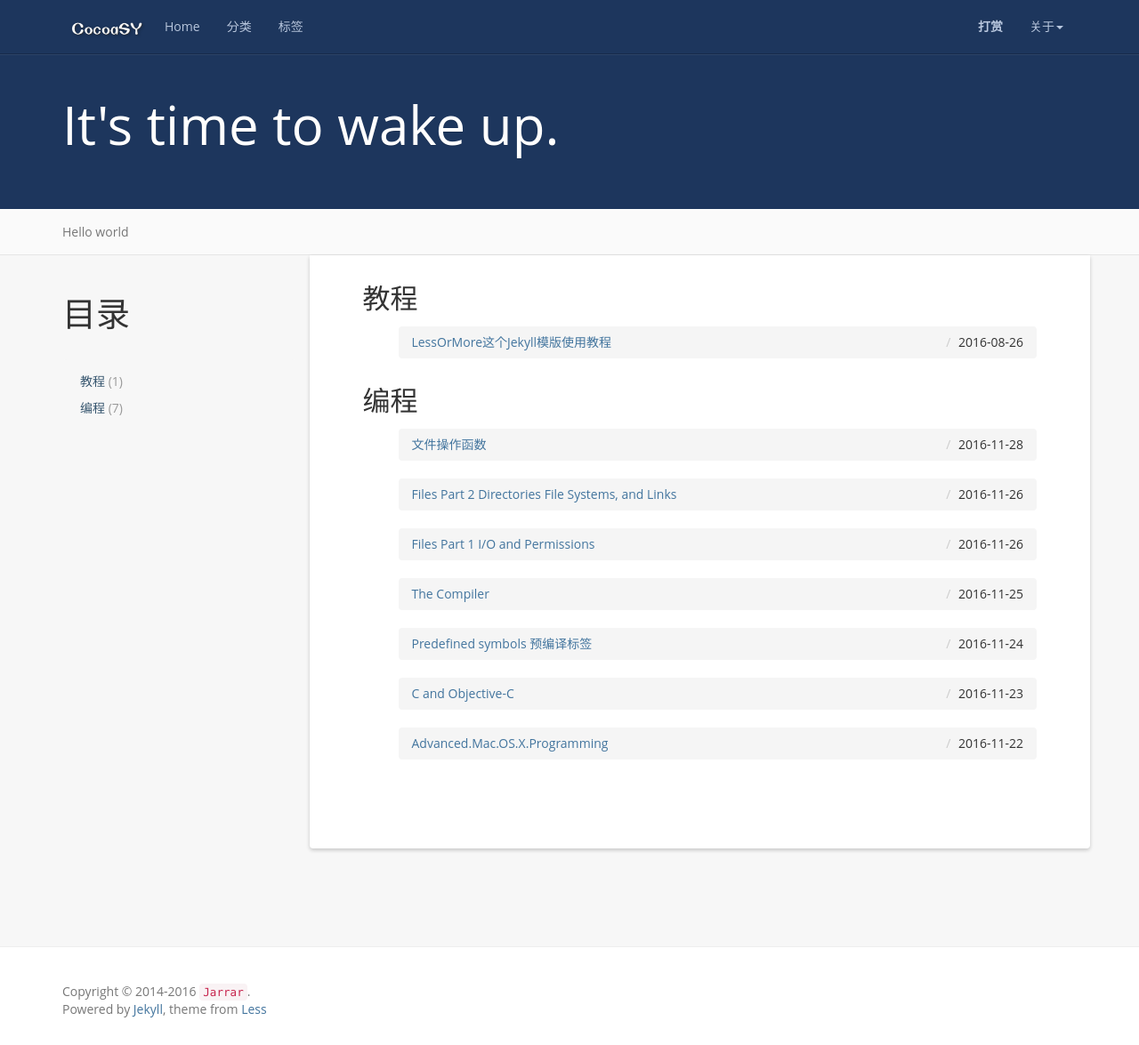
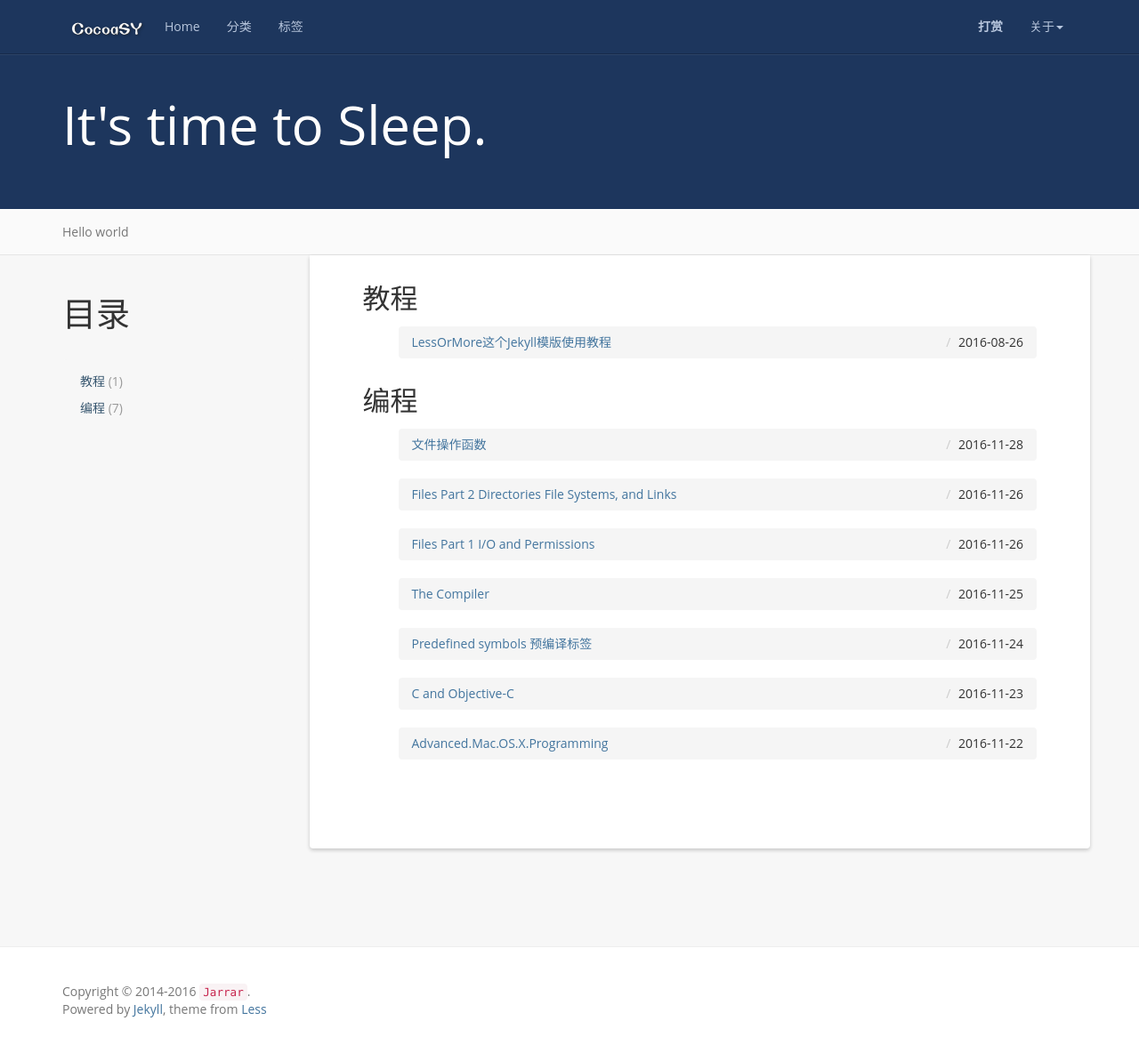
Before and after one commit to toeza/toeza.github.com, a Jekyll site: the page built from tag/index.html, in a window 1280 px wide and 1175 px high. Shown: the whole window at 89% size. Built offline with Jekyll 4.4.1, drawn with Linux system fonts in a browser that asks for light colours; comment, search, counter and statistics services are not loaded.

Commit message:
toeza
configuration

```diff
--- a/_config.yml
+++ b/_config.yml
@@ -1,16 +1,16 @@
 # Site settings
-name: CocoaSY
-email: cocoa@2smail.online
+name: Toeza
+email: cc001@2smail.online
 author: Jarrar
 
-baseurl: "/Advanced-OSx-Programing"
-url: https://cocoasy.github.io
+baseurl: ""
+url: https://toeza.github.io
 
-resume_site: https://cocoasy.github.io
+resume_site: https://toeza.github.io
 github: https://github.com/CocoaSY/
 description: OH !  NO !!!
-meta_description: CocoaSY;个人博客
-motto: It's time to wake up.
+meta_description: toeza;个人博客
+motto: It's time to Sleep.
 banner: Hello world
 
 #permalink: /:categories/:year/:month/:day/:title/
@@ -29,7 +29,7 @@ FB:
   comments :
     provider : duoshuo
     duoshuo:
-        short_name : cocoasy
+    #    short_name : cocoasy
     # disqus :
     #     short_name : freudkang
     # facebook :
```
